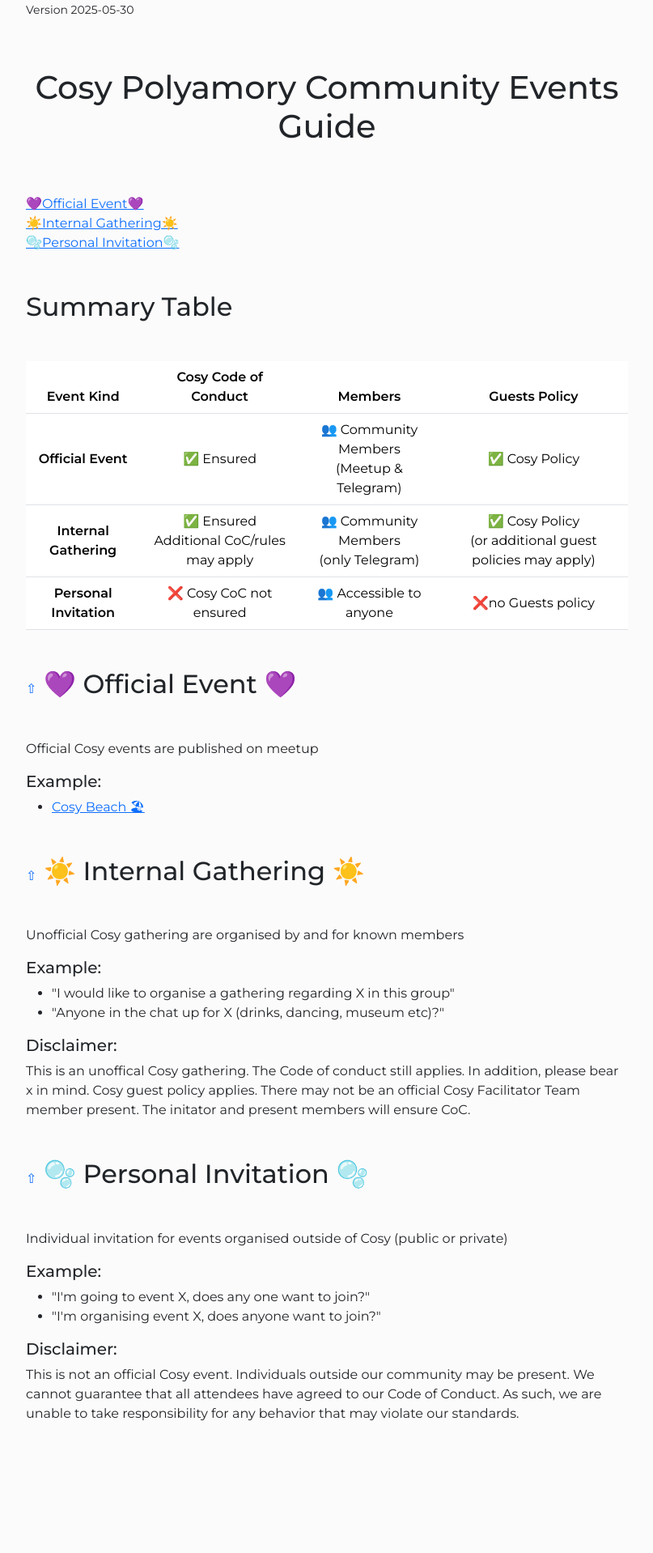
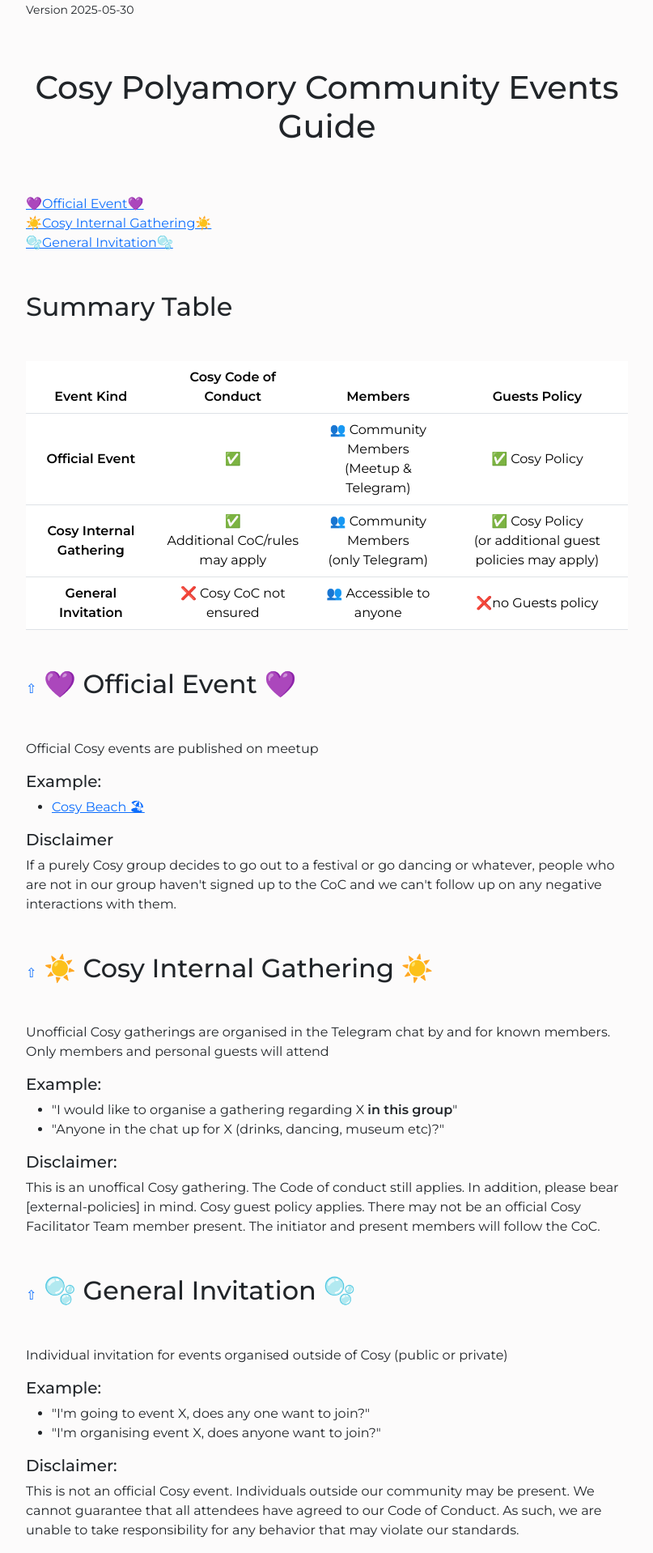
Before and after one commit to mayhem/cosypolyamory.org, a Flask app: page /events-guide in a window 1280 px wide. Shown: the part 56-1974 px from the top of the page at 81% size, without its empty margins (236-1043 px from the left). Before the commit the page ends 1811 px from the top, so only its background shows below. Run offline with Flask 3, Linux system fonts and the light colour scheme; some libraries are stand-ins or nearby versions.

Commit message:
[politics](Events Guide) add small improvements
- rename Internal Gathering to Cosy Internal Gathering
- rename Personal Invitation to General Invitation
- do not use the word ensured (a checkmark will do)
- add disclaimer about external idiots during Official Cosy Events

```diff
--- a/templates/events-guide.html
+++ b/templates/events-guide.html
@@ -16,12 +16,12 @@
       </li>
       <li>
         <a href="#internal-gathering">
-          <span class="title">☀️Internal Gathering☀️</span>
+          <span class="title">☀️Cosy Internal Gathering☀️</span>
         </a>
       </li>
       <li>
-        <a href="#personal-invitation">
-          <span class="title">🫧Personal Invitation🫧</span>
+        <a href="#general-invitation">
+          <span class="title">🫧General Invitation🫧</span>
         </a>
       </li>
     </ul>
@@ -40,18 +40,18 @@
         <tbody>
           <tr>
             <th scope="row">Official Event</th>
-            <td>✅️ Ensured</td>
+            <td>✅️ </td>
             <td>👥 Community Members <br> (Meetup & Telegram)</td>
             <td>✅️ Cosy Policy</td>
           </tr>
           <tr>
-            <th scope="row">Internal Gathering</th>
-            <td>✅️ Ensured <br> Additional CoC/rules may apply </td>
+            <th scope="row">Cosy Internal Gathering</th>
+            <td>✅️ <br> Additional CoC/rules may apply </td>
             <td>👥 Community Members <br> (only Telegram)</td>
             <td>✅️ Cosy Policy <br> (or additional guest policies may apply)</td>
           </tr>
           <tr>
-            <th scope="row">Personal Invitation</th>
+            <th scope="row">General Invitation</th>
             <td>❌️ Cosy CoC not ensured</td>
             <td>👥 Accessible to anyone</td>
             <td>❌️no Guests policy</td>
@@ -72,25 +72,27 @@
         <a href="https://www.meetup.com/cosy-polyamory-community/events/307459713/">Cosy Beach 🏖</a>
       </li>
     </ul>
+    <h5>Disclaimer</h5>
+    <p>If a purely Cosy group decides to go out to a festival or go dancing or whatever, people who are not in our group haven't signed up to the  CoC and we can't follow up on any negative interactions with them. </p>
   </div>
   <div id="internal-gathering">
     <h2>
       <a class="back-to-top" href="#title">⇧</a>
-      ☀️ Internal Gathering ☀️
+      ☀️ Cosy Internal Gathering ☀️
     </h2>
-    <p>Unofficial Cosy gathering are organised by and for known members</p>
+    <p>Unofficial Cosy gatherings are organised in the Telegram chat by and for known members. Only members and personal guests will attend</p>
     <h5>Example:</h5>
     <ul>
-      <li>"I would like to organise a gathering regarding X in this group"</li>
+      <li>"I would like to organise a gathering regarding X <b>in this group</b>"</li>
       <li>"Anyone in the chat up for X (drinks, dancing, museum etc)?"</li>
     </ul>
     <h5>Disclaimer:</h5>
-    <p>This is an unoffical Cosy gathering. The Code of conduct still applies. In addition, please bear x in mind. Cosy guest policy applies. There may not be an official Cosy Facilitator Team member present. The initator and present members will ensure CoC.</p>
+    <p>This is an unoffical Cosy gathering. The Code of conduct still applies. In addition, please bear [external-policies] in mind. Cosy guest policy applies. There may not be an official Cosy Facilitator Team member present. The initiator and present members will follow the CoC.</p>
   </div>
-  <div id="personal-invitation">
+  <div id="general-invitation">
     <h2>
       <a class="back-to-top" href="#title">⇧</a>
-      🫧 Personal Invitation 🫧
+      🫧 General Invitation 🫧
     </h2>
     <p>Individual invitation for events organised outside of Cosy (public or private)
     </p>
```
